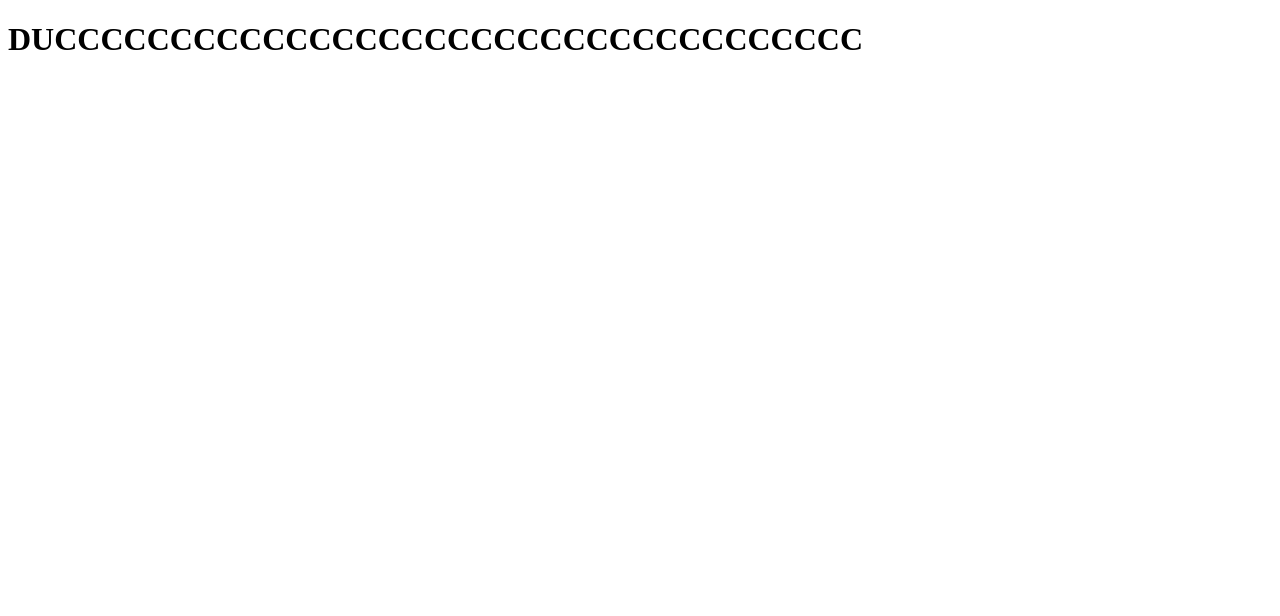
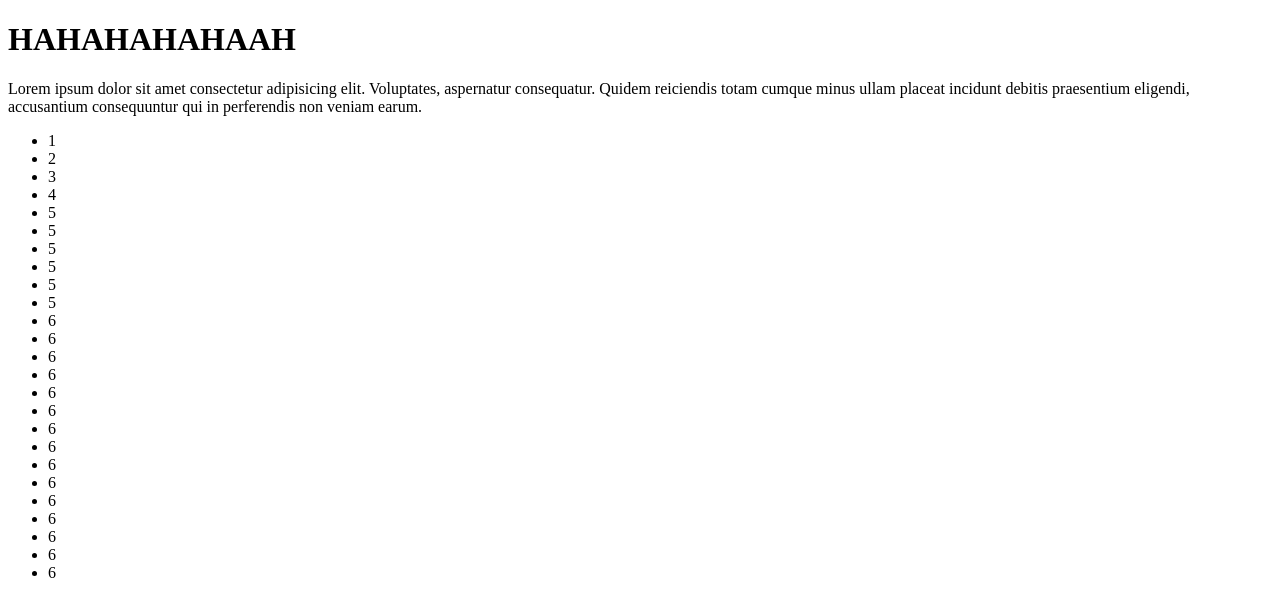
Before and after one commit to PAnhDuc/test-conflict, a plain HTML site: page index.html in a window 1280 px wide. Drawn offline with Linux system fonts and the light colour scheme.

Commit message:
Duc commit file

```diff
--- a/index.html
+++ b/index.html
@@ -8,8 +8,39 @@
 </head>
 
 <body>
-    <h1>DUCCCCCCCCCCCCCCCCCCCCCCCCCCCCCCCCCCC</h1>
-
+    <h1>HAHAHAHAHAAH</h1>
+    <div class="container">
+        <p>Lorem ipsum dolor sit amet consectetur adipisicing elit. Voluptates, aspernatur consequatur. Quidem
+            reiciendis totam cumque minus ullam placeat incidunt debitis praesentium eligendi, accusantium consequuntur
+            qui in perferendis non veniam earum.</p>
+        <ul>
+            <li>1</li>
+            <li>2</li>
+            <li>3</li>
+            <li>4</li>
+            <li>5</li>
+            <li>5</li>
+            <li>5</li>
+            <li>5</li>
+            <li>5</li>
+            <li>5</li>
+            <li>6</li>
+            <li>6</li>
+            <li>6</li>
+            <li>6</li>
+            <li>6</li>
+            <li>6</li>
+            <li>6</li>
+            <li>6</li>
+            <li>6</li>
+            <li>6</li>
+            <li>6</li>
+            <li>6</li>
+            <li>6</li>
+            <li>6</li>
+            <li>6</li>
+        </ul>
+    </div>
 </body>
 
 </html>
```
